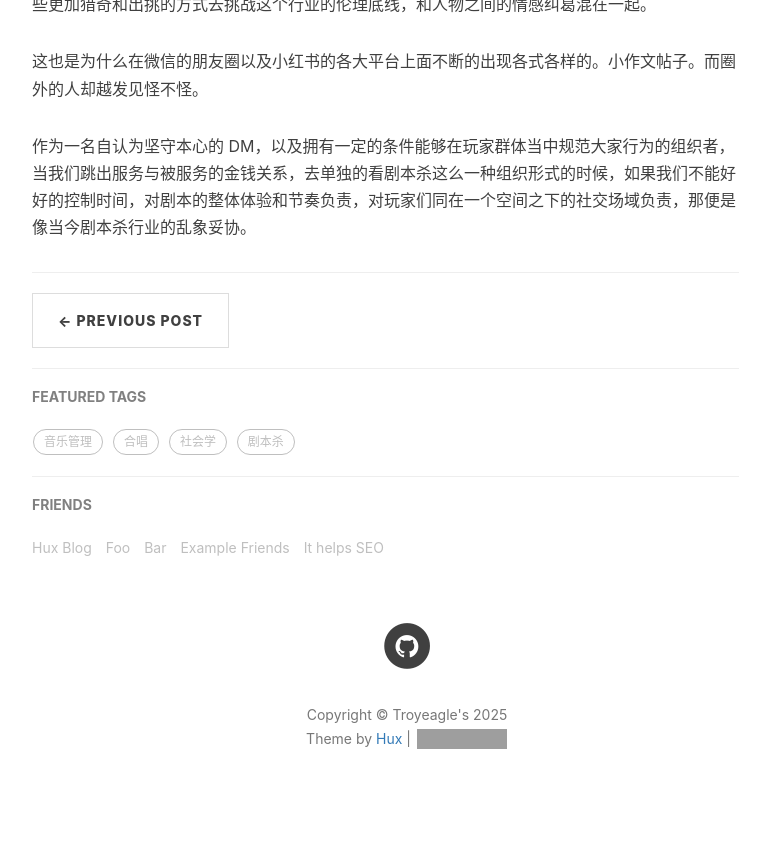
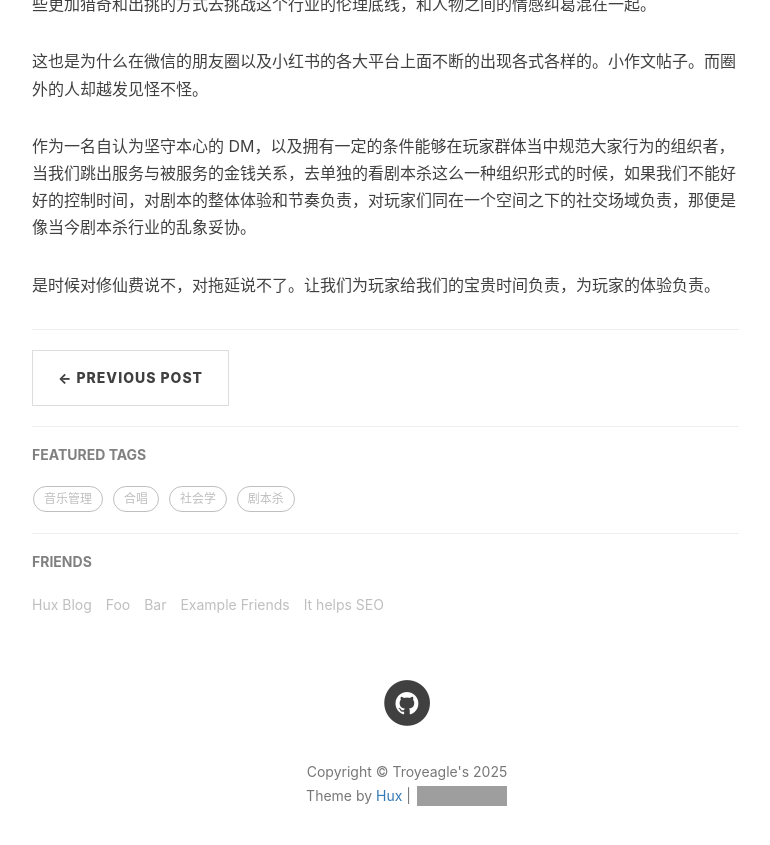
Before and after one commit to troyeagle/troyeagle.github.io, a Jekyll site: the page built from _posts/2025-11-12-declaration.md, in a window 1280 px wide and 900 px high, scrolled down 2163 px. Shown: the top 845 px of the window, without its empty margins (233-1003 px from the left). Built offline with Jekyll 4.4.1, drawn with Linux system fonts in a browser that asks for light colours; nearby versions of some CDN libraries; comment, search, counter and statistics services are not loaded; grey boxes are pictures that could not be loaded.

Commit message:
feat: add sth

```diff
--- a/_posts/2025-11-12-declaration.md
+++ b/_posts/2025-11-12-declaration.md
@@ -53,3 +53,5 @@ tags:
 这也是为什么在微信的朋友圈以及小红书的各大平台上面不断的出现各式各样的。小作文帖子。而圈外的人却越发见怪不怪。
 
 作为一名自认为坚守本心的 DM，以及拥有一定的条件能够在玩家群体当中规范大家行为的组织者，当我们跳出服务与被服务的金钱关系，去单独的看剧本杀这么一种组织形式的时候，如果我们不能好好的控制时间，对剧本的整体体验和节奏负责，对玩家们同在一个空间之下的社交场域负责，那便是像当今剧本杀行业的乱象妥协。
+
+是时候对修仙费说不，对拖延说不了。让我们为玩家给我们的宝贵时间负责，为玩家的体验负责。
```
